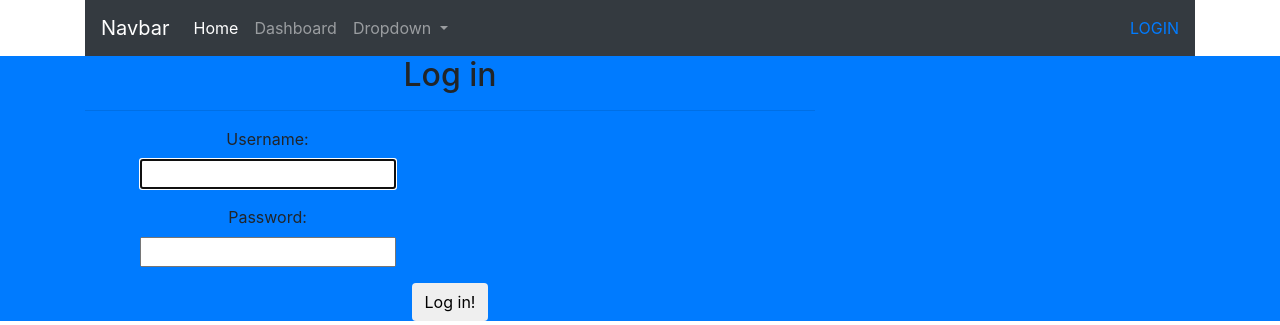
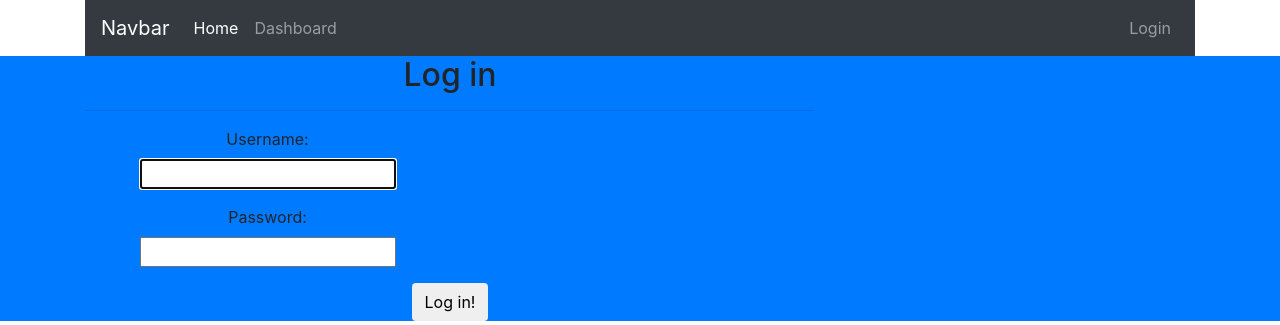
Before and after one commit to saleandjelkovic/cherry_vezba, a Django app: page /accounts/login/ in a window 1280 px wide. Shown: the top 325 px of the page. Run offline with Django 3.2, Linux system fonts and the light colour scheme; parts of the project's set-up code (start-up, migrations or seed data) failed here and were passed over; some libraries are stand-ins or nearby versions.

Commit message:
changed navbar login/logout

```diff
--- a/books/models.py
+++ b/books/models.py
@@ -1,5 +1,6 @@
 from django.db import models
 from django.forms import ModelForm
+
 
 class Author(models.Model):
 	name = models.CharField(max_length=100)
--- a/books/templates/books/base.html
+++ b/books/templates/books/base.html
@@ -24,34 +24,26 @@
 		      <li class="nav-item">
 		        <a class="nav-link" href="{% url  'dashboard:dashboard' %}">Dashboard</a>
 		      </li>
-		      <li class="nav-item dropdown">
-		        <a class="nav-link dropdown-toggle" href="#" id="navbarDropdown" role="button" data-toggle="dropdown" aria-haspopup="true" aria-expanded="false">
-		          Dropdown
-		        </a>
-		        <div class="dropdown-menu" aria-labelledby="navbarDropdown">
-		          <a class="dropdown-item" href="#">Action</a>
-		          <a class="dropdown-item" href="#">Another action</a>
-		          <div class="dropdown-divider"></div>
-		          <a class="dropdown-item" href="#">Something else here</a>
-		        </div>
-		      </li>
 		    </ul>
 		    {% if request.user.is_authenticated %}
-		    	<ul class="navbar-nav mr-auto">
+		    	<ul class="navbar-nav">
 		    		<li class="nav-item dropdown">
 		        		<a class="nav-link dropdown-toggle" href="#" id="navbarDropdown" role="button" data-toggle="dropdown" aria-haspopup="true" aria-expanded="false">
-		    			Welcome {{ request.user.username }}
+		    				Welcome {{ request.user.username }}
 		    			</a>
 		    			<div class="dropdown-menu" aria-labelledby="navbarDropdown">
-			          		<a class="dropdown-item" href="#">Action</a>
-			          		<a class="dropdown-item" href="#">Another action</a>
+			          		<a class="dropdown-item" href="admin/">Profile</a>
 			          		<div class="dropdown-divider"></div>
 			         		<a class="dropdown-item" href="{% url 'user_login:logout' %}">Logout</a>
 		        		</div>
 		    		</li>
 		    	</ul>
 		    {% else %}
-		    	<a href="{% url 'user_login:login' %}">LOGIN</a>
+			    <ul class="navbar-nav">
+			    	<li class="nav-item">
+			    		<a class="nav-link" href="{% url 'user_login:login' %}">Login</a>
+			    	</li>
+			    </ul>
 		    {% endif %}
 		  </div>
 		</nav>
--- a/user_login/templates/user_login/login.html
+++ b/user_login/templates/user_login/login.html
@@ -23,7 +23,7 @@
                         {% endfor %}
                         {% if form.errors %}
                             <div class="form-group col-md-12 custom_error">
-                                <p>Lozinka ili korisničko ime nije tačno. Molimo Vas da pokušate opet.</p>
+                                <p>Password or username is incorrect! Please try again!</p>
                             </div>
                         {% endif %}
                         <button type="submit" class="btn btn-default">Log in!</button>
```
Also changed, not shown: cherry_app/media/cover_image/newplot_2_W2rjaLd.png (added).
